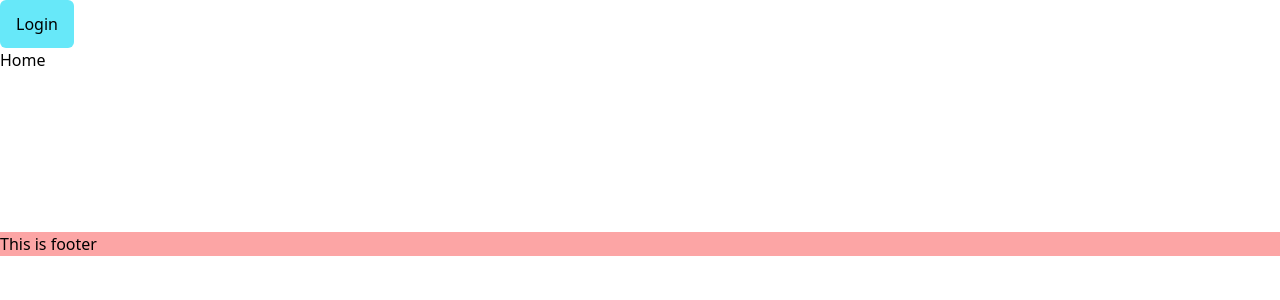
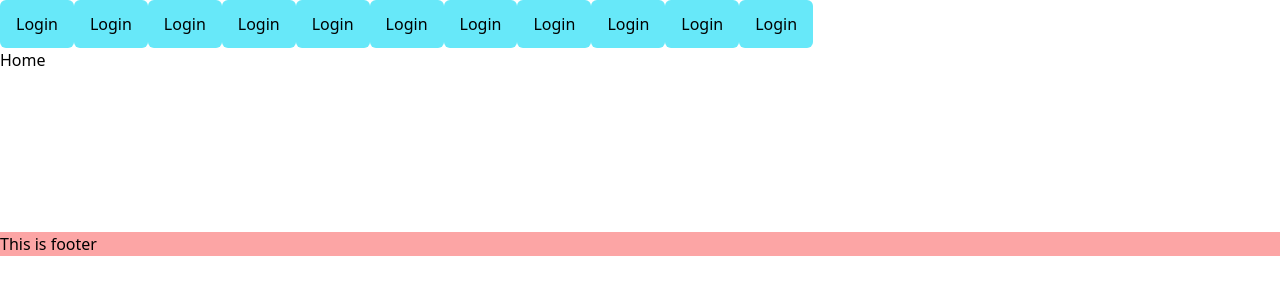
Before and after one commit to Tirtho-Ray/result-management-client, a React (Vite) app: page / in a window 1280 px wide. Shown: the top 300 px of the page. Built offline with nearby package versions, Linux system fonts and the light colour scheme.

Commit message:
add somthing

```diff
--- a/src/Navbar/Navbar.tsx
+++ b/src/Navbar/Navbar.tsx
@@ -2,6 +2,16 @@
 const Navbar = () => {
     return (
         <div>
+          <button className="px-4 py-3 bg-cyan-300 rounded-md  ">Login</button>
+          <button className="px-4 py-3 bg-cyan-300 rounded-md  ">Login</button>
+          <button className="px-4 py-3 bg-cyan-300 rounded-md  ">Login</button>
+          <button className="px-4 py-3 bg-cyan-300 rounded-md  ">Login</button>
+          <button className="px-4 py-3 bg-cyan-300 rounded-md  ">Login</button>
+          <button className="px-4 py-3 bg-cyan-300 rounded-md  ">Login</button>
+          <button className="px-4 py-3 bg-cyan-300 rounded-md  ">Login</button>
+          <button className="px-4 py-3 bg-cyan-300 rounded-md  ">Login</button>
+          <button className="px-4 py-3 bg-cyan-300 rounded-md  ">Login</button>
+          <button className="px-4 py-3 bg-cyan-300 rounded-md  ">Login</button>
           <button className="px-4 py-3 bg-cyan-300 rounded-md  ">Login</button>
 
         </div>
```
